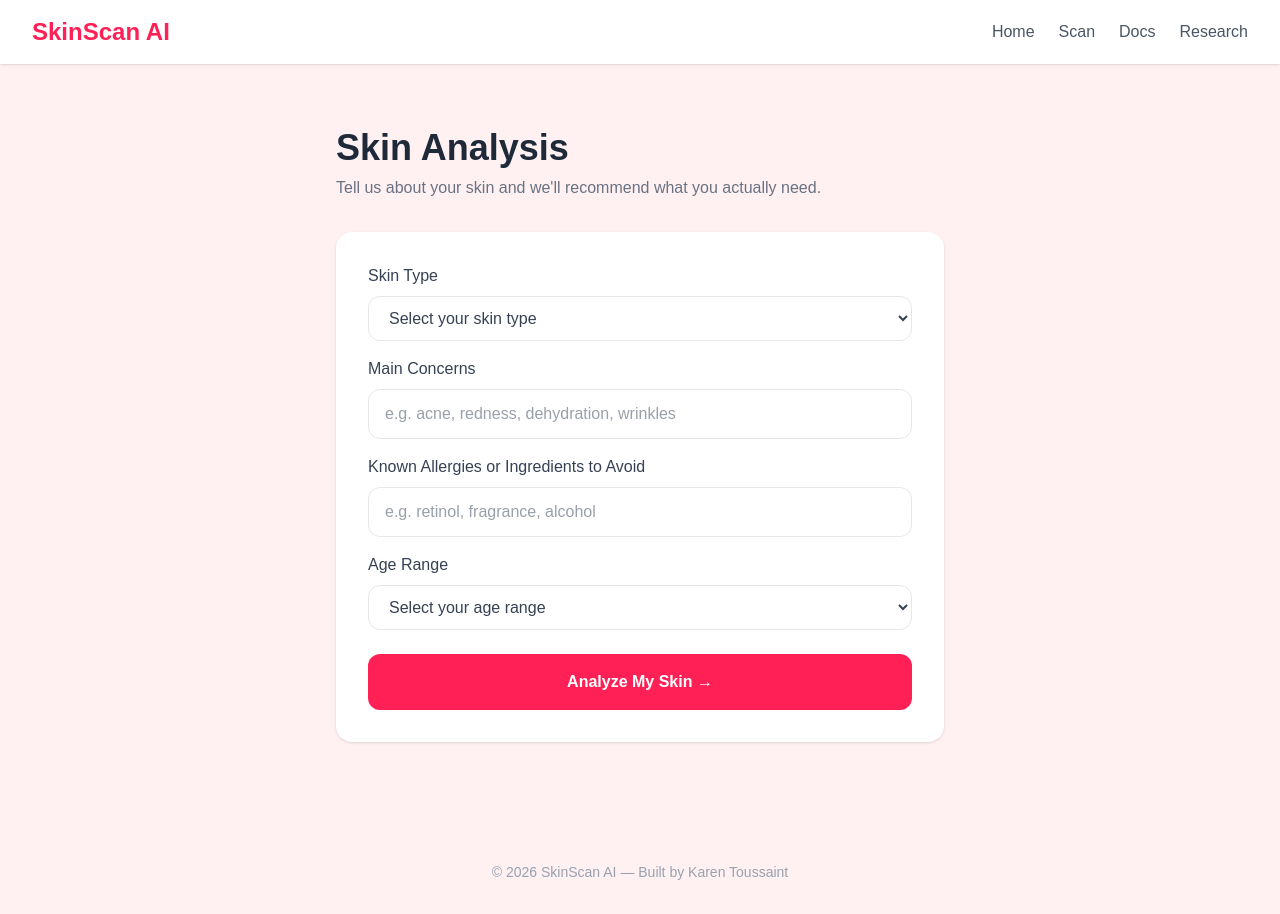
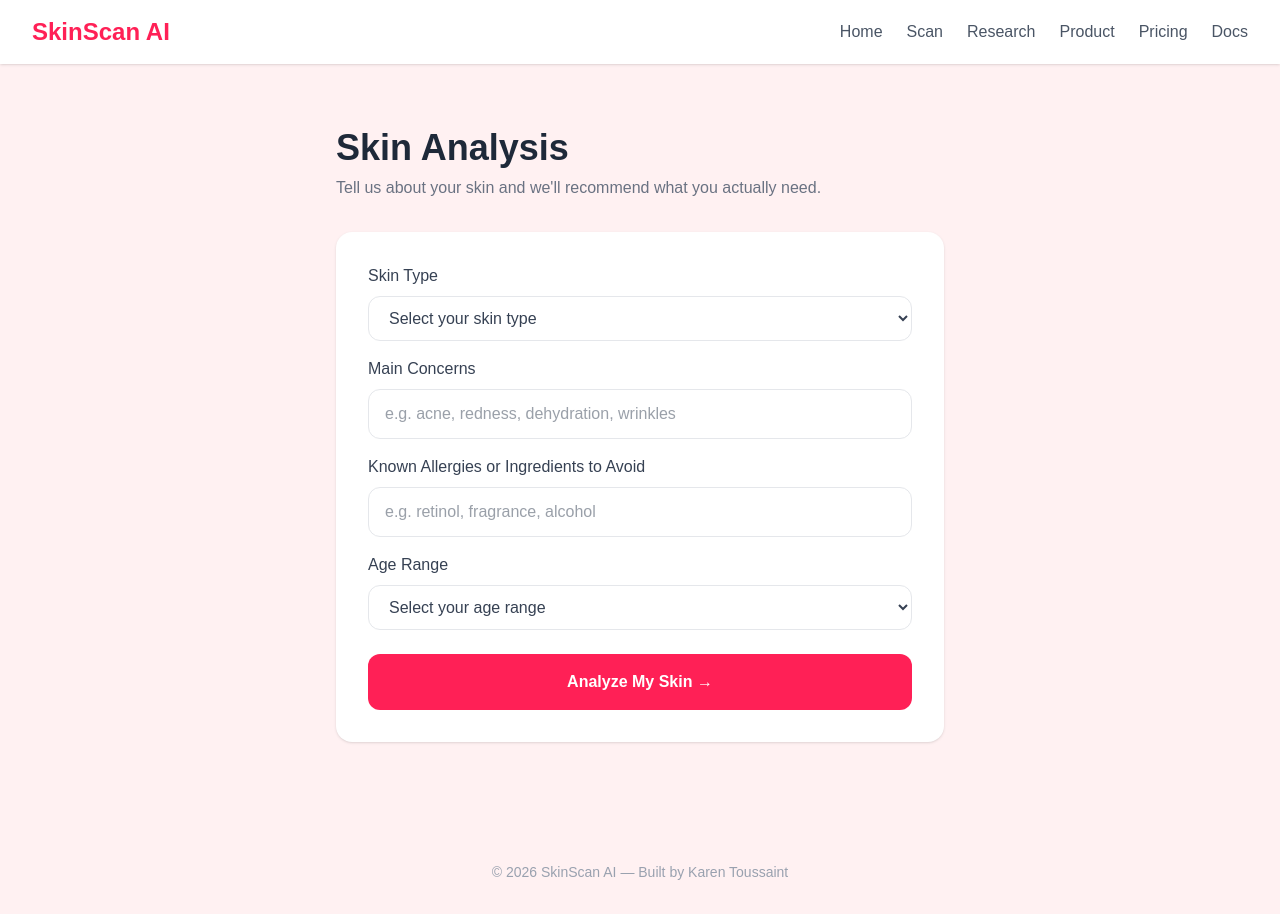
Before and after one commit to karentoussaintt/skinscan-ai, a Next.js app: page /core in a window 1280 px wide. Built offline with nearby package versions, Linux system fonts and the light colour scheme.

Commit message:
update core navbar with product and pricing links

```diff
--- a/app/core/page.tsx
+++ b/app/core/page.tsx
@@ -29,8 +29,10 @@ export default function Core() {
   <div className="flex gap-6">
     <a href="/" className="text-gray-600 hover:text-rose-500">Home</a>
     <a href="/core" className="text-gray-600 hover:text-rose-500">Scan</a>
+    <a href="/research" className="text-gray-600 hover:text-rose-500">Research</a>
+    <a href="/product" className="text-gray-600 hover:text-rose-500">Product</a>
+    <a href="/pricing" className="text-gray-600 hover:text-rose-500">Pricing</a>
     <a href="/docs" className="text-gray-600 hover:text-rose-500">Docs</a>
-          <a href="/research" className="text-gray-600 hover:text-rose-500">Research</a>
   </div>
 </nav>
 
```
Lines whose indentation alone changed are shown as unchanged.
